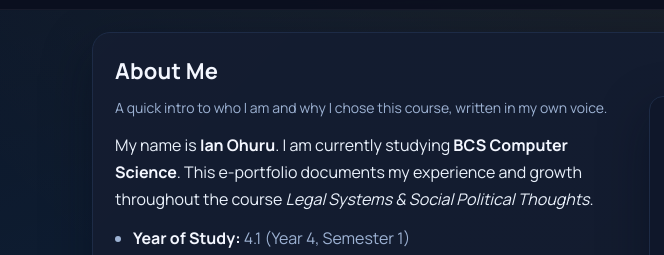
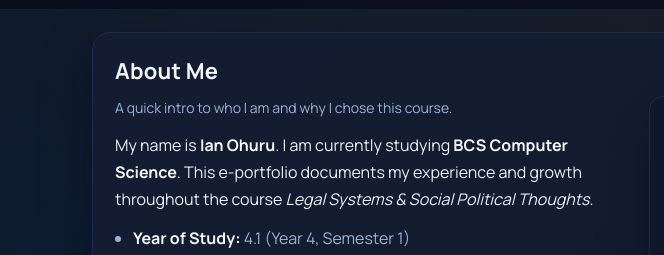
Before and after one commit to OHURU-IAN/e-portfolio-legal-systems-, a plain HTML site: page index.html in a window 1280 px wide. Shown: the part 474-729 px from the top of the page, 0-664 px from the left. Drawn offline with Linux system fonts and the light colour scheme.

Commit message:
Tweak about intro copy

```diff
--- a/index.html
+++ b/index.html
@@ -47,7 +47,7 @@
       <div class="two-column">
         <div>
           <p class="small">
-            A quick intro to who I am and why I chose this course, written in my own voice.
+            A quick intro to who I am and why I chose this course.
           </p>
           <p>
             My name is <strong>Ian Ohuru</strong>. I am currently studying
```
